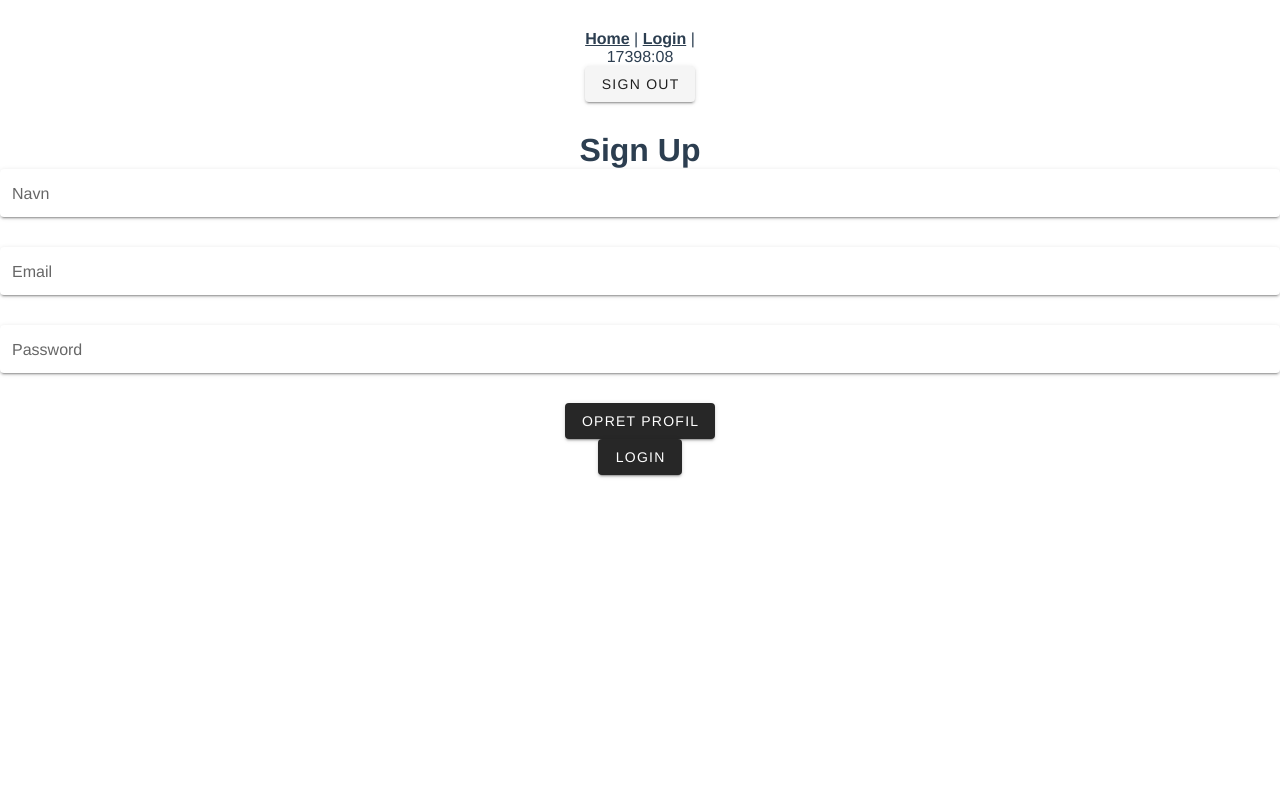
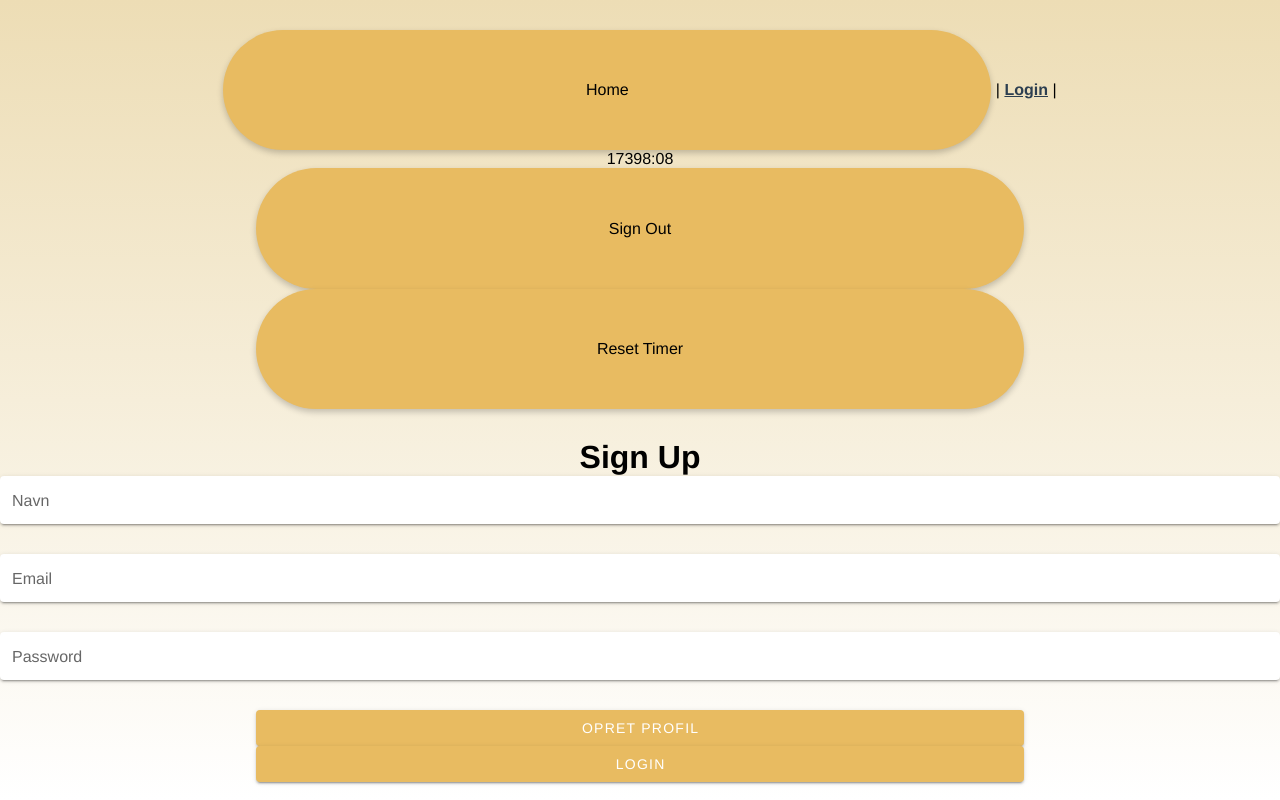
Before and after one commit to jona737a/fyrtoejet-7-kanten, a Vue app: page /#/Login in a window 1280 px wide. Built offline with nearby package versions, Linux system fonts and the light colour scheme; no server answers; the database is empty; sample sign-in values are in the browser's storage; what vue-qrcode-reader would draw is missing.

Commit message:
Scss stuff

```diff
--- a/src/App.vue
+++ b/src/App.vue
@@ -1,16 +1,19 @@
 <template>
-  <div id="app">
+  <div id="main">
     <div id="nav">
-      <router-link to="/">Home</router-link> |
+      <router-link to="/" tag="button">Home</router-link> |
       <router-link to="/login">Login</router-link> |
       <p>{{this.minutes}}:{{this.seconds}}</p>
-      <v-btn
-        class="ml-3"
+      <button
+
         v-if="currentUser"
-        color="text"
         @click="signOut()">
           Sign Out
-        </v-btn>
+        </button>
+        <button
+        @click="resetTimer()">
+          Reset Timer
+        </button>
     </div>
     <router-view />
   </div>
@@ -54,6 +57,9 @@ export default {
     countdown(){
       setInterval(() => this.timer = this.timerStart - firebase.firestore.Timestamp.now().seconds, 1000)
     },
+    resetTimer(){
+      this.timerStart = firebase.firestore.Timestamp.now().seconds + 1800
+    },
   },
   computed: {
     currentUser(){
@@ -77,12 +83,14 @@ export default {
 </script>
 
 <style lang="scss">
-#app {
+@import 'src/scss/variables.scss';
+#main {
   font-family: Avenir, Helvetica, Arial, sans-serif;
   -webkit-font-smoothing: antialiased;
   -moz-osx-font-smoothing: grayscale;
   text-align: center;
-  color: #2c3e50;
+  background: linear-gradient(colors(tertiary), colors(white));
+  height: 100vh;
 }
 
 #nav {
@@ -97,4 +105,11 @@ export default {
     }
   }
 }
+button{
+  padding: 4vw;
+  border-radius: 15vw;
+  background-color: colors(primary) !important;
+  width: 60vw;
+  box-shadow: shadow();
+}
 </style>
--- a/src/plugins/vuetify.js
+++ b/src/plugins/vuetify.js
@@ -5,9 +5,9 @@ Vue.use(Vuetify);
 
 export default new Vuetify({
     theme: {
-      options: {
+        /*options: {
           customProperties: true,
-      },
+        },*/
         themes: {
             light: {
                 primary: '#ee44aa',
--- a/src/router/index.js
+++ b/src/router/index.js
@@ -3,17 +3,19 @@ import VueRouter from 'vue-router'
 import Home from '../views/Home.vue'
 import Login from '../views/Login.vue'
 import Spoergsmaal from '../views/Spoergsmaal.vue'
+import Kamera from '../views/Camera.vue'
+import PointTavle from '../views/Scoreboard.vue'
+import Kort from '../views/Map.vue'
 
 Vue.use(VueRouter)
     /*eslint-disable*/
-const routes = [
-  {
+const routes = [{
         path: '/',
         name: 'Home',
         component: Home,
-    /*meta: {
+        meta: {
             requiresAuth: true
-    }*/
+        }
     },
     {
         path: '/login',
@@ -24,6 +26,33 @@ const routes = [
         path: '/spoergsmaal',
         name: 'Spoergsmaal',
         component: Spoergsmaal,
+        meta: {
+            requiresAuth: true
+        }
+    },
+    {
+        path: '/kamera',
+        name: 'Kamera',
+        component: Kamera,
+        meta: {
+            requiresAuth: true
+        }
+    },
+    {
+        path: '/pointtavle',
+        name: 'Pointtavle',
+        component: PointTavle,
+        meta: {
+            requiresAuth: true
+        }
+    },
+    {
+        path: '/kort',
+        name: 'Kort',
+        component: Kort,
+        meta: {
+            requiresAuth: true
+        }
     },
 ]
 
@@ -36,7 +65,7 @@ export default router
 import firebase from 'firebase/app'
 import 'firebase/auth'
 
-router.beforeEach((to, from, next) =>{
+router.beforeEach((to, from, next) => {
     const requiresAuth = to.matched.some(record => record.meta.requiresAuth);
     const currentUser = firebase.auth().currentUser;
 
--- /dev/null
+++ b/src/scss/variables.scss
@@ -0,0 +1,14 @@
+$theme: ( colors:( primary: #E8BB61, secondary: #9C1A21, tertiary:#EDDDB5, error:#A21C28, success:#3FA25E, black: #000000, white: #ffffff, shadow: #00000036), font:());
+@function colors($keys...) {
+    $value: map-get($theme, colors);
+    @each $key in $keys {
+        $value: map-get($value, $key);
+    }
+    @return $value;
+}
+
+;
+@function shadow() {
+    $value: 0px 3px 6px colors(shadow);
+    @return $value;
+}
--- /dev/null
+++ b/src/views/Camera.vue
@@ -0,0 +1,97 @@
+<template>
+  <div id="app">
+  <p>
+    Seneste resultater: <b>{{ currentQuest }}</b>
+  </p>
+
+  <p class="error">
+
+  </p>
+
+  <qrcode-stream @decode="onDecode" @init="onInit" />
+</div>
+</template>
+
+<script>
+import { QrcodeStream} from 'vue-qrcode-reader'
+import firebase from 'firebase/app'
+import 'firebase/auth'
+import 'firebase/database'
+const db = firebase.firestore();
+
+export default {
+  components: {
+    QrcodeStream,
+  },
+
+  data () {
+    return {
+      currentQuest: '',
+      error: ''
+    }
+  },
+
+  methods: {
+    openQuiz(code){
+      db.collection('quiz').doc(code).onSnapshot(doc => {
+          if(doc.exists) {
+          console.log('Quizcheck')
+          this.checkCompleted(code)
+        } else {
+          console.log('No match in quiz')
+        }
+      })
+    },
+    checkCompleted(code){
+        if(!this.userAtt.completed.includes(code)) {
+          console.log('Usercheck')
+          this.currentQuest = code
+          this.$store.commit('currentQuestUpdate', code)
+          this.$router.push('/spoergsmaal');
+        } else {
+          console.log('Already answered')
+        }
+    },
+
+    onDecode (result) {
+      console.log('læser')
+      this.openQuiz(result)
+    },
+
+    async onInit (promise) {
+      try {
+        await promise
+      } catch (error) {
+        if (error.name === 'NotAllowedError') {
+          this.error = "FEJL: Der er ikke givet adgang til kameraet"
+        } else if (error.name === 'NotFoundError') {
+          this.error = "FEJL: Der er ikke et kamera på denne enhed"
+        } else if (error.name === 'NotSupportedError') {
+          this.error = "ERROR: secure context required (HTTPS, localhost)"
+        } else if (error.name === 'NotReadableError') {
+          this.error = "FEJL: Er kameraet allerede i brug?"
+        } else if (error.name === 'OverconstrainedError') {
+          this.error = "FEJL: Kameraet virker ikke sammen med dette program"
+        } else if (error.name === 'StreamApiNotSupportedError') {
+          this.error = "ERROR: Stream API is not supported in this browser"
+        }
+      }
+    }
+  },
+  computed:{
+    currentUser(){
+      return this.$store.getters.currentUser
+    },
+    userAtt(){
+      return this.$store.getters.userAtt
+    }
+  }
+}
+</script>
+
+<style scoped>
+.error {
+  font-weight: bold;
+  color: red;
+}
+</style>
--- a/src/views/Home.vue
+++ b/src/views/Home.vue
@@ -1,97 +1,24 @@
 <template>
-  <div id="app">
-  <p>
-    Seneste resultater: <b>{{ currentQuest }}</b>
-  </p>
-
-  <p class="error">
-
-  </p>
-
-  <qrcode-stream @decode="onDecode" @init="onInit" />
-</div>
+  <div id="menu">
+    <button @click="$router.push('/kamera')">Kamera</button>
+    <button @click="$router.push('/kort')">Kort</button>
+  </div>
 </template>
 
 <script>
-import { QrcodeStream} from 'vue-qrcode-reader'
-import firebase from 'firebase/app'
-import 'firebase/auth'
-import 'firebase/database'
-const db = firebase.firestore();
-
 export default {
-  components: {
-    QrcodeStream,
-  },
-
   data () {
     return {
-      currentQuest: '',
-      error: ''
+
     }
   },
-
-  methods: {
-    openQuiz(code){
-      db.collection('quiz').doc(code).onSnapshot(doc => {
-          if(doc.exists) {
-          console.log('Quizcheck')
-          this.checkCompleted(code)
-        } else {
-          console.log('No match in quiz')
-        }
-      })
-    },
-    checkCompleted(code){
-        if(!this.userAtt.completed.includes(code)) {
-          console.log('Usercheck')
-          this.currentQuest = code
-          this.$store.commit('currentQuestUpdate', code)
-          this.$router.push('/spoergsmaal');
-        } else {
-          console.log('Already answered')
-        }
-    },
-
-    onDecode (result) {
-      console.log('læser')
-      this.openQuiz(result)
-    },
-
-    async onInit (promise) {
-      try {
-        await promise
-      } catch (error) {
-        if (error.name === 'NotAllowedError') {
-          this.error = "FEJL: Der er ikke givet adgang til kameraet"
-        } else if (error.name === 'NotFoundError') {
-          this.error = "FEJL: Der er ikke et kamera på denne enhed"
-        } else if (error.name === 'NotSupportedError') {
-          this.error = "ERROR: secure context required (HTTPS, localhost)"
-        } else if (error.name === 'NotReadableError') {
-          this.error = "FEJL: Er kameraet allerede i brug?"
-        } else if (error.name === 'OverconstrainedError') {
-          this.error = "FEJL: Kameraet virker ikke sammen med dette program"
-        } else if (error.name === 'StreamApiNotSupportedError') {
-          this.error = "ERROR: Stream API is not supported in this browser"
-        }
-      }
-    }
-  },
-  computed:{
-    currentUser(){
-      return this.$store.getters.currentUser
-    },
-    userAtt(){
-      return this.$store.getters.userAtt
-    }
-  }
 }
 </script>
 
-<style scoped>
-.error {
-  font-weight: bold;
-  color: red;
+<style lang="scss">
+@import 'src/scss/variables.scss';
+#menu{
+  display: flex;
+  flex-flow: column;
 }
 </style>
--- a/vue.config.js
+++ b/vue.config.js
@@ -1,5 +1,5 @@
 module.exports = {
-  transpileDependencies: [
-    'vuetify'
-  ]
+    "transpileDependencies": [
+        'vuetify'
+    ]
 }
```
Also changed, not shown: src/views/Map.vue (added), src/views/Scoreboard.vue (added). Lines whose indentation alone changed are shown as unchanged.
